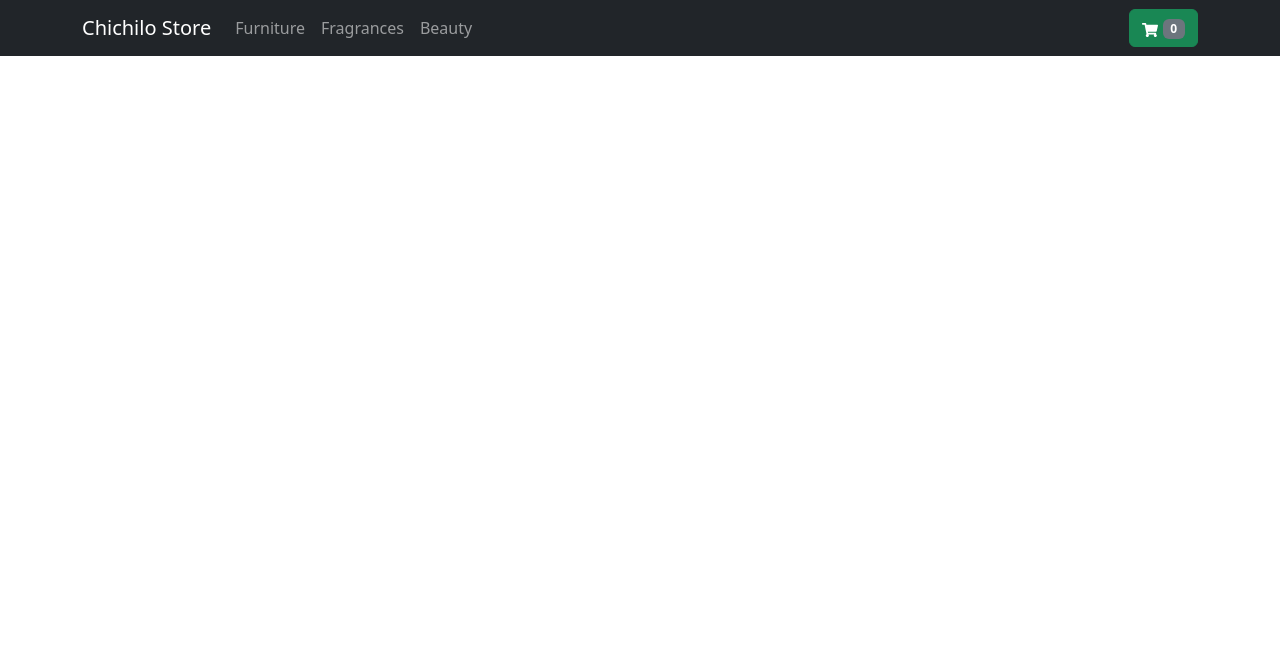
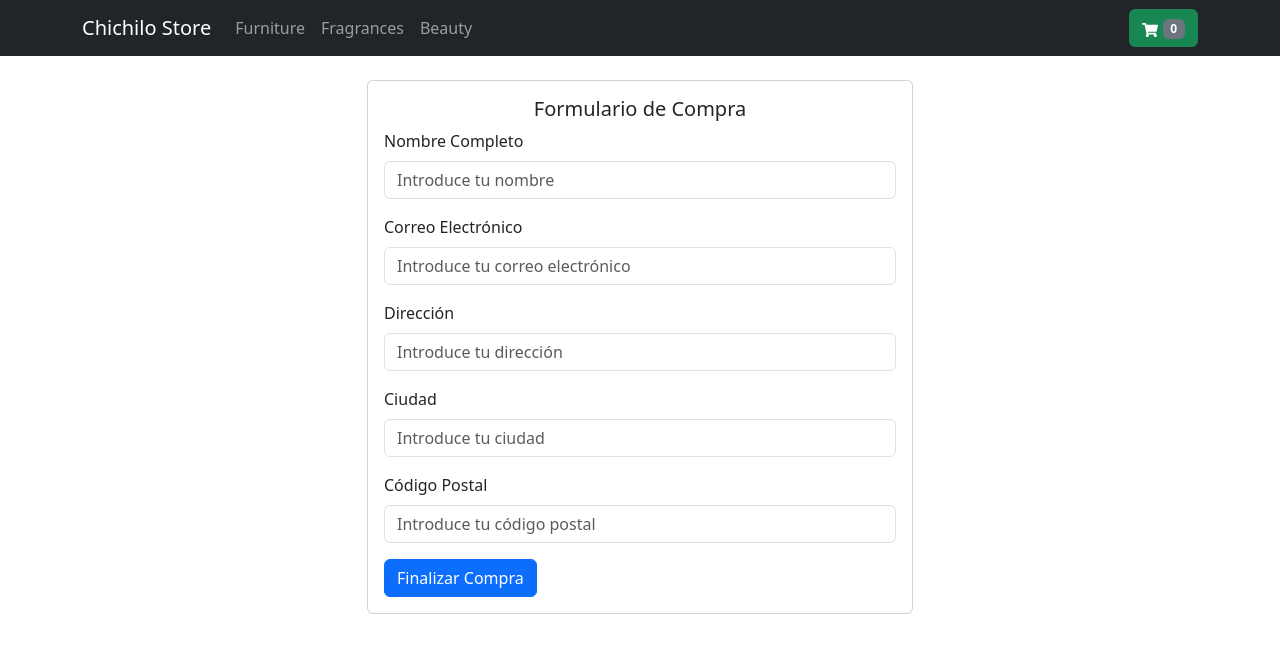
Before and after one commit to Franqito73/NavegaLasRutas-Picini, a React (Vite) app: page /checkout in a window 1280 px wide. Shown: the top 652 px of the page. Built offline with nearby package versions, Linux system fonts and the light colour scheme.

Commit message:
agregando formulario y firebase

```diff
--- a/package.json
+++ b/package.json
@@ -11,6 +11,7 @@
   },
   "dependencies": {
     "bootstrap": "^5.3.3",
+    "firebase": "^11.4.0",
     "react": "^18.3.1",
     "react-bootstrap": "^2.10.9",
     "react-dom": "^18.3.1",
--- a/src/App.jsx
+++ b/src/App.jsx
@@ -3,6 +3,7 @@ import CustomNavBar from './components/CustomNavbar'
 import ItemListContainer from './components/ItemListContainer'
 import ItemDetailContainer from './components/ItemDetailContainer'
 import CartContainer from './components/CartContainer'
+import CheckoutForm from './components/CheckoutForm'
 import { BrowserRouter, Routes, Route } from "react-router"
 
 
@@ -15,6 +16,7 @@ function App() {
       <Route path="/category/:id" element={<ItemListContainer />}></Route>
       <Route path="/item/:id" element={<ItemDetailContainer />}></Route>
       <Route path="/cart" element={<CartContainer />}></Route>
+      <Route path="/checkout" element={<CheckoutForm />}></Route>
     </Routes>
   </BrowserRouter>
   )
--- a/src/components/CartList.jsx
+++ b/src/components/CartList.jsx
@@ -1,7 +1,13 @@
 import React from 'react'
-import { Container, Row, Col, Table, Button, Card } from 'react-bootstrap';
+import { Container, Row, Col, Table, Button, Card } from 'react-bootstrap'
+import { useNavigate } from 'react-router'
 
 const CartList = ({ cart }) => {
+  const navigate = useNavigate ()
+
+    const handleClick = () => {
+        navigate('/checkout')
+    }
   return (
     <Container>
           <Row className="my-4">
@@ -41,7 +47,7 @@ const CartList = ({ cart }) => {
                     Total: ${cart.reduce((acc, item) => acc + item.price * item.quantity, 0)}
                   </h4>
                   <div className="text-center">
-                    <Button variant="primary">Pagar</Button>
+                    <Button  variant="primary" onClick={handleClick}>Ir al checkout</Button>
                   </div>
                 </Card.Body>
               </Card>
--- /dev/null
+++ b/src/components/CheckoutForm.jsx
@@ -0,0 +1,103 @@
+import React, { useState } from 'react';
+import { Container, Row, Col, Form, Button, Card } from 'react-bootstrap';
+import ModalForm from './ModalForm';
+
+const Checkout = () => {
+  const [formData, setFormData] = useState({
+    name: '',
+    email: '',
+    address: '',
+    city: '',
+    postalCode: '',
+  });
+
+  const handleChange = (e) => {
+    const { name, value } = e.target;
+    setFormData({
+      ...formData,
+      [name]: value,
+    });
+  };
+
+  const handleSubmit = (e) => {
+    e.preventDefault();
+    // Aquí puedes agregar la lógica para procesar el formulario, como enviarlo a un backend
+    alert('Compra realizada exitosamente!');
+  };
+
+  return (
+    <Container>
+      <Row className="my-4">
+        <Col md={6} className="offset-md-3">
+          <Card>
+            <Card.Body>
+              <Card.Title className="text-center">Formulario de Compra</Card.Title>
+              <Form onSubmit={handleSubmit}>
+                <Form.Group className="mb-3" controlId="name">
+                  <Form.Label>Nombre Completo</Form.Label>
+                  <Form.Control
+                    type="text"
+                    placeholder="Introduce tu nombre"
+                    name="name"
+                    value={formData.name}
+                    onChange={handleChange}
+                    required
+                  />
+                </Form.Group>
+                <Form.Group className="mb-3" controlId="email">
+                  <Form.Label>Correo Electrónico</Form.Label>
+                  <Form.Control
+                    type="email"
+                    placeholder="Introduce tu correo electrónico"
+                    name="email"
+                    value={formData.email}
+                    onChange={handleChange}
+                    required
+                  />
+                </Form.Group>
+                <Form.Group className="mb-3" controlId="address">
+                  <Form.Label>Dirección</Form.Label>
+                  <Form.Control
+                    type="text"
+                    placeholder="Introduce tu dirección"
+                    name="address"
+                    value={formData.address}
+                    onChange={handleChange}
+                    required
+                  />
+                </Form.Group>
+                <Form.Group className="mb-3" controlId="city">
+                  <Form.Label>Ciudad</Form.Label>
+                  <Form.Control
+                    type="text"
+                    placeholder="Introduce tu ciudad"
+                    name="city"
+                    value={formData.city}
+                    onChange={handleChange}
+                    required
+                  />
+                </Form.Group>
+                <Form.Group className="mb-3" controlId="postalCode">
+                  <Form.Label>Código Postal</Form.Label>
+                  <Form.Control
+                    type="text"
+                    placeholder="Introduce tu código postal"
+                    name="postalCode"
+                    value={formData.postalCode}
+                    onChange={handleChange}
+                    required
+                  />
+                </Form.Group>
+                <Button variant="primary" type="submit" block>
+                  Finalizar Compra
+                </Button>
+              </Form>
+            </Card.Body>
+          </Card>
+        </Col>
+      </Row>
+    </Container>
+  );
+};
+
+export default Checkout;
--- a/src/components/Item.jsx
+++ b/src/components/Item.jsx
@@ -3,6 +3,7 @@ import Button from 'react-bootstrap/Button'
 import Card from 'react-bootstrap/Card'
 import Col from 'react-bootstrap/Col'
 import { Link } from 'react-router'
+
 function Item({ producto }) {
   return (
     <Col md={6} lg={4} className="mb-4 d-flex justify-content-center">
--- a/src/components/ItemCount.jsx
+++ b/src/components/ItemCount.jsx
@@ -1,6 +1,6 @@
 import { useState, useContext } from "react"
-import React from 'react'
 import { CartContex } from "../context/CartContex"
+import { Button } from "react-bootstrap"
 
 function ItemCount({product}) {
 
@@ -23,12 +23,15 @@ function ItemCount({product}) {
   }
 
   return (
-    <div>
+    <>
       <p>{count}</p>
-      <button onClick={handleAdd}>+</button>
-      <button onClick={handleRest}>-</button>
-      <button onClick={handleAddToCart}>Agregar al Carrito</button>
-    </div>
+
+      <div className="d-flex gap-2 mb-2">
+        <Button variant="primary" onClick={handleAdd}>+</Button>
+        <Button variant="danger" onClick={handleRest}>-</Button>
+        <Button variant="dark" onClick={handleAddToCart}>Agregar al Carrito</Button>
+      </div>
+    </>
   )
 
 }
--- a/src/components/ItemDetail.jsx
+++ b/src/components/ItemDetail.jsx
@@ -8,7 +8,7 @@ function ItemDetail({ detail }) {
   return (
     <Container className="d-flex justify-content-center align-items-center mt-5 mb-5" style={{ minHeight: '100vh' }}>
     <Row className="w-100 justify-content-center">
-      <Card style={{ width: '40rem' }} className="shadow-lg">
+      <Card style={{ width: '25rem' }} className="shadow-lg">
         <Card.Img variant="top" src={detail?.thumbnail} />
         <Card.Body>
           <Card.Title>{detail?.title}</Card.Title>
--- /dev/null
+++ b/src/components/ModalForm.jsx
@@ -0,0 +1,20 @@
+import { Modal, Button } from 'react-bootstrap'
+
+const ModalForm = ({ showModal, handleClose }) => {
+
+  return (
+    <>
+    <Modal show={showModal} onHide={handleClose}>
+      <Modal.Header closeButton>
+        <Modal.Title>Compra Exitosa</Modal.Title>
+      </Modal.Header>
+      <Modal.Body>Muchas Gracias por tu compra!</Modal.Body>
+      <Modal.Footer>
+        <Button variant="secondary" onClick={handleClose}>Cerrar</Button>
+      </Modal.Footer>
+    </Modal>
+    </>
+  );
+};
+
+export default ModalForm
```
Also changed, not shown: src/firebase/config.js (added, +12 -0 lines), 1 other file (tests, documents, lock files or other folders).
